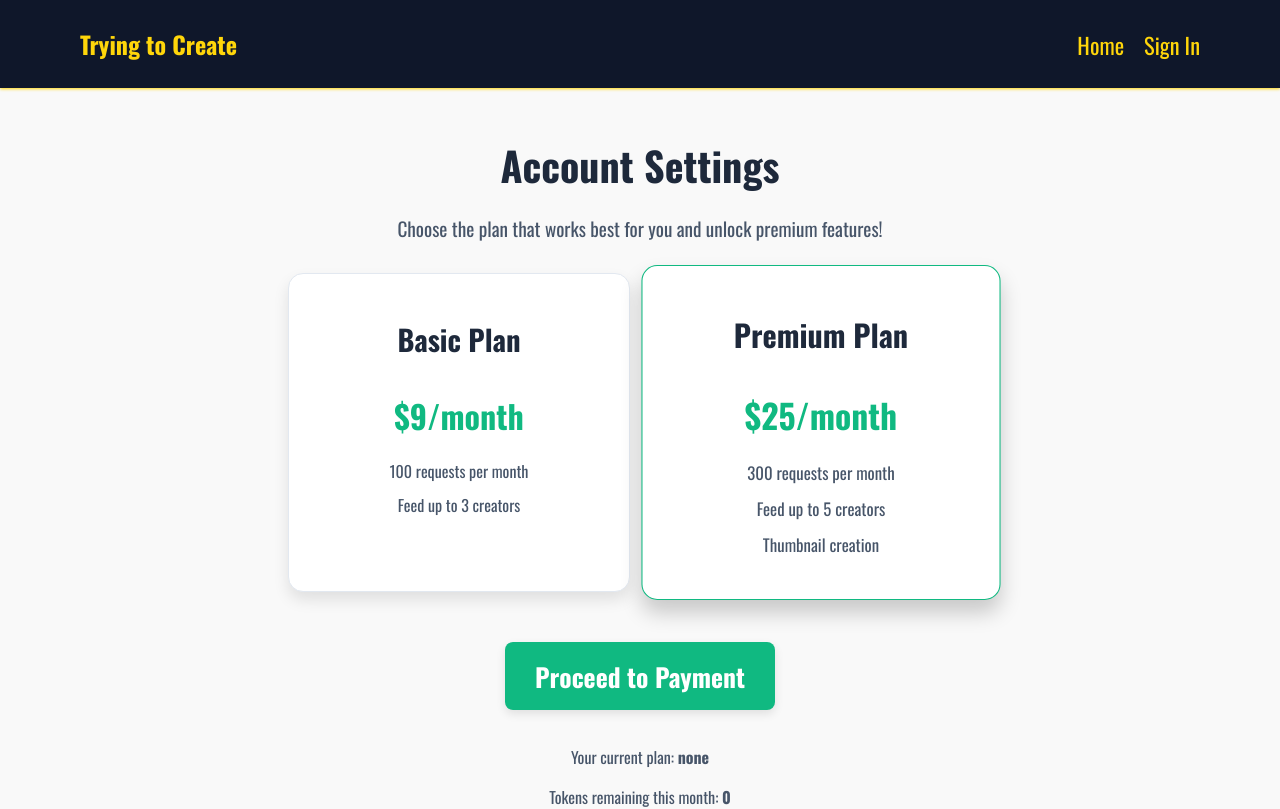
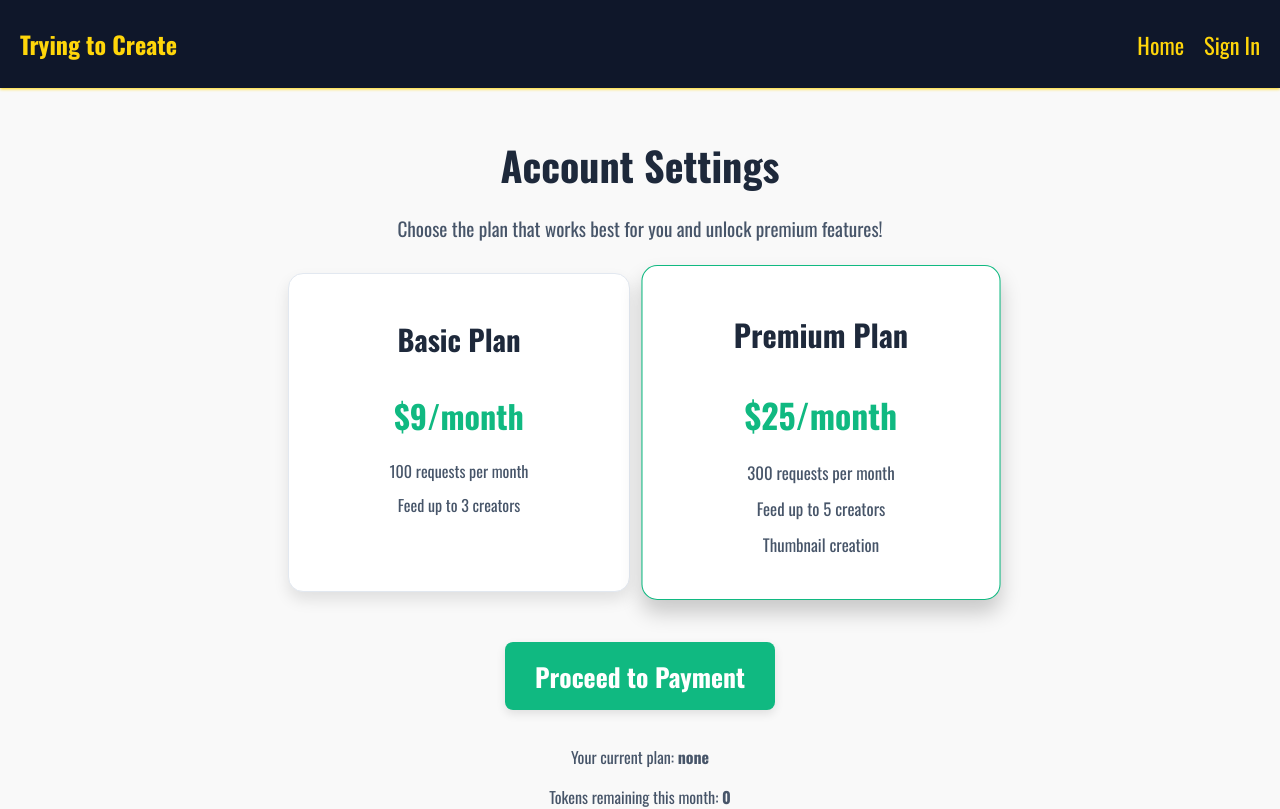
Before and after one commit to mbtammi/youtubecreator, a React (Create React App) app: page /account in a window 1280 px wide. Shown: the top 809 px of the page. Built offline with nearby package versions, Linux system fonts and the light colour scheme; no server answers; the HTML template or start-up script is replaced by a standard one.

Commit message:
ports removced#

```diff
--- a/src/components/Header.js
+++ b/src/components/Header.js
@@ -1,74 +1,77 @@
-import React, { useState, useEffect } from 'react';
-import { Link, useNavigate } from 'react-router-dom';
-import { auth } from '../services/Firebase';
-import { FaUserCircle } from 'react-icons/fa';
-import { MdOpacity } from 'react-icons/md';
+import React, { useState, useEffect } from 'react'
+import { Link, useNavigate } from 'react-router-dom'
+import { auth } from '../services/Firebase'
+import { FaUserCircle } from 'react-icons/fa'
+import { HiMenu, HiX } from 'react-icons/hi'
 
 const Header = () => {
-    const [user, setUser] = useState(null);
-    const [dropdownVisible, setDropdownVisible] = useState(false); // State for dropdown visibility
-    const navigate = useNavigate(); // For programmatic navigation
+    const [user, setUser] = useState(null)
+    const [dropdownVisible, setDropdownVisible] = useState(false)
+    const [menuOpen, setMenuOpen] = useState(false)
+    const navigate = useNavigate()
 
     useEffect(() => {
         // Listen for authentication state changes
         const unsubscribe = auth.onAuthStateChanged((currentUser) => {
-            setUser(currentUser);
-        });
-        return () => unsubscribe();
-    }, []);
+            setUser(currentUser)
+        })
+        return () => unsubscribe()
+    }, [])
 
     const handleSignOut = async () => {
         try {
-            await auth.signOut();
-            setUser(null); // Clear user state after signing out
-            setDropdownVisible(false); // Close dropdown
+            await auth.signOut()
+            setUser(null)
+            setDropdownVisible(false)
+            setMenuOpen(false)
         } catch (error) {
-            console.error('Error signing out:', error);
+            console.error('Error signing out:', error)
         }
-    };
+    }
 
     const toggleDropdown = () => {
-        setDropdownVisible((prev) => !prev); // Toggle dropdown visibility
-    };
+        setDropdownVisible((prev) => !prev)
+    }
+
+    const toggleMenu = () => {
+        setMenuOpen((prev) => !prev)
+    }
 
     const handleAccountNavigation = () => {
-        setDropdownVisible(false); // Close dropdown
-        navigate('/account'); // Navigate to the account page
-    };
+        setDropdownVisible(false)
+        setMenuOpen(false)
+        navigate('/account')
+    }
 
     return (
         <header style={styles.header}>
-            <h1 style={styles.logo}>
-                <Link to='/' style={{ textDecoration: 'none', color: 'inherit' }}>
-                    Trying to Create
-                </Link>
-            </h1>
-            <nav style={styles.nav}>
-                <Link to='/home' style={styles.navLink}>
+            <div style={styles.logoContainer}>
+                <h1 style={styles.logo}>
+                    <Link to='/' style={{ textDecoration: 'none', color: 'inherit' }}>
+                        Trying to Create
+                    </Link>
+                </h1>
+                <button style={styles.menuButton} onClick={toggleMenu}>
+                    {menuOpen ? <HiX style={styles.menuIcon} /> : <HiMenu style={styles.menuIcon} />}
+                </button>
+            </div>
+            <nav style={{ ...styles.nav, ...(menuOpen ? styles.navOpen : {}) }}>
+                <Link to='/home' style={styles.navLink} onClick={() => setMenuOpen(false)}>
                     Home
                 </Link>
                 {user ? (
                     <div style={styles.userContainer}>
                         <FaUserCircle style={styles.userIcon} />
                         <div style={styles.userDropdown}>
-                            <span
-                                style={styles.userName}
-                                onClick={toggleDropdown} // Toggle dropdown on click
-                            >
+                            <span style={styles.userName} onClick={toggleDropdown}>
                                 {user.displayName || user.email.split('@')[0] || 'User'}
                             </span>
                             {dropdownVisible && (
                                 <div style={styles.dropdownMenu}>
-                                    <button
-                                        style={styles.dropdownItem}
-                                        onClick={handleAccountNavigation}
-                                    >
+                                    <button style={styles.dropdownItem} onClick={handleAccountNavigation}>
                                         Account
                                     </button>
-                                    <button
-                                        style={styles.dropdownItem}
-                                        onClick={handleSignOut}
-                                    >
+                                    <button style={styles.dropdownItem} onClick={handleSignOut}>
                                         Sign Out
                                     </button>
                                 </div>
@@ -76,52 +79,81 @@ const Header = () => {
                         </div>
                     </div>
                 ) : (
-                    <Link to='/signin' style={styles.navLink}>
+                    <Link to='/signin' style={styles.navLink} onClick={() => setMenuOpen(false)}>
                         Sign In
                     </Link>
                 )}
             </nav>
         </header>
-    );
-};
+    )
+}
 
 const styles = {
     header: {
         backgroundColor: '#0f172a',
-        padding: '10px 80px', // Added padding to the left and right
+        padding: '10px 20px',
         display: 'flex',
         justifyContent: 'space-between',
         alignItems: 'center',
-        position: 'sticky', // Makes the header sticky
-        top: 0, // Sticks the header to the top of the viewport
-        zIndex: 1000, // Ensures the header stays above other elements
-        boxShadow: '0 1px 3px #FFD60A', // Subtle shadow for depth
+        position: 'sticky',
+        top: 0,
+        zIndex: 1000,
+        boxShadow: '0 1px 3px #FFD60A',
+    },
+    logoContainer: {
+        display: 'flex',
+        alignItems: 'center',
+        justifyContent: 'space-between',
+        width: '100%',
     },
     logo: {
         fontSize: '1.5rem',
         fontWeight: 'bold',
-        color: '#FFD60A', // Ensures the logo text is still visible
+        color: '#FFD60A',
         textDecoration: 'none',
+    },
+    menuButton: {
+        display: 'none',
+        background: 'none',
+        border: 'none',
+        cursor: 'pointer',
+        color: '#FFD60A',
+        fontSize: '1.8rem',
+    },
+    menuIcon: {
+        fontSize: '1.8rem',
     },
     nav: {
         display: 'flex',
-        gap: '20px', // Increased gap for better spacing
+        gap: '20px',
+    },
+    navOpen: {
+        display: 'flex',
+        flexDirection: 'column',
+        position: 'absolute',
+        top: '100%',
+        left: 0,
+        width: '100%',
+        backgroundColor: '#0f172a',
+        padding: '10px 0',
+        boxShadow: '0 4px 6px rgba(0, 0, 0, 0.1)',
     },
     navLink: {
         color: '#FFD60A',
         textDecoration: 'none',
         fontSize: '1.4rem',
-        transition: 'color 0.3s ease', // Smooth hover effect
+        transition: 'color 0.3s ease',
+        whiteSpace: 'nowrap',
     },
     userContainer: {
         display: 'flex',
         alignItems: 'center',
         gap: '10px',
-        position: 'relative', // Needed for dropdown positioning
+        position: 'relative',
     },
     userIcon: {
         fontSize: '1.5rem',
-        color: '#FFD60A', // Matches the theme
+        color: '#FFD60A',
     },
     userDropdown: {
         position: 'relative',
@@ -152,12 +184,22 @@ const styles = {
         fontSize: '1rem',
         textAlign: 'left',
         width: '100%',
-        transition: 'background-color 0.3s ease, color 0.3s ease', // Smooth hover effect
+        transition: 'background-color 0.3s ease, color 0.3s ease',
     },
     dropdownItemHover: {
         backgroundColor: '#FFD60A',
         color: '#1c1c1c',
     },
+    // Media query for mobile view
+    '@media (max-width: 768px)': {
+        menuButton: {
+            display: 'block',
+        },
+        nav: {
+            display: 'none',
+            width: '50%',
+        },
+    },
 }
 
-export default Header;
+export default Header
--- a/src/pages/Account.js
+++ b/src/pages/Account.js
@@ -31,7 +31,7 @@ const Account = () => {
     useEffect(() => {
         const fetchUserPlan = async () => {
             try {
-                const response = await fetch('https://youtubecreator.onrender.com:10069/check-customer-plan', {
+                const response = await fetch('https://youtubecreator.onrender.com/check-customer-plan', {
                     method: 'POST',
                     headers: { 'Content-Type': 'application/json' },
                     body: JSON.stringify({ email: auth.currentUser.email }),
@@ -53,6 +53,7 @@ const Account = () => {
         if (auth.currentUser) {
             fetchUserPlan();
         } else {
+            console.error('User is not authenticated.');
         }
     }, []);
 
--- a/src/pages/HomePage.js
+++ b/src/pages/HomePage.js
@@ -31,7 +31,7 @@ const HomePage = () => {
     useEffect(() => {
         const fetchUserPlan = async () => {
             try {
-                const response = await fetch('https://youtubecreator.onrender.com:10069/check-customer-plan', {
+                const response = await fetch('https://youtubecreator.onrender.com/check-customer-plan', {
                     method: 'POST',
                     headers: { 'Content-Type': 'application/json' },
                     body: JSON.stringify({ email: auth.currentUser.email }),
@@ -86,7 +86,7 @@ const HomePage = () => {
 
       try {
           // Call the backend to generate the thumbnail
-          const response = await fetch('https://youtubecreator.onrender.com:10069/generate-thumbnail', {
+          const response = await fetch('https://youtubecreator.onrender.com/generate-thumbnail', {
               method: 'POST',
               headers: { 'Content-Type': 'application/json' },
               body: JSON.stringify({ idea }),
@@ -405,101 +405,24 @@ const styles = {
         maxWidth: '800px',
         margin: '0 auto',
         textAlign: 'center',
+        padding: '10px',
     },
     title: {
         color: '#FFD60A',
         fontSize: '2.5rem',
         marginBottom: '10px',
-    textShadow: '2px 2px 4px rgba(0, 0, 0, 0.5)', // Added shadow for better readability
+        textShadow: '2px 2px 4px rgba(0, 0, 0, 0.5)',
     },
     subtitle: {
         fontSize: '1.2rem',
         marginBottom: '20px',
-    textShadow: '2px 2px 4px rgba(0, 0, 0, 0.5)', // Added shadow for better readability
+        textShadow: '2px 2px 4px rgba(0, 0, 0, 0.5)',
     },
     inputContainer: {
         display: 'flex',
-    justifyContent: 'center',
-    gap: '5%',
+        flexDirection: 'column',
+        gap: '10px',
         marginBottom: '20px',
-  },
-  checkboxContainer: {
-    marginBottom: '20px',
-  },
-  checkboxLabel: {
-    fontSize: '1rem',
-    textShadow: '2px 2px 4px rgba(0, 0, 0, 0.5)', // Added shadow for better readability
-  },
-  checkbox: {
-    marginRight: '10px',
-  },
-  buttonContainer: {
-    marginBottom: '20px',
-    textAlign: 'center',
-  },
-  button: {
-    backgroundColor: '#FFD60A',
-    color: '#1c1c1c',
-    border: 'none',
-    padding: '15px 30px', // Increased padding for a larger button
-    fontSize: '1.2rem', // Increased font size for better readability
-    borderRadius: '8px', // Slightly more rounded corners
-    cursor: 'pointer',
-    transition: 'transform 0.3s ease, background-color 0.3s ease', // Smooth hover effect
-    boxShadow: '0 4px 6px rgba(0, 0, 0, 0.1)', // Subtle shadow for depth
-  },
-  videoListContainer: {
-    marginTop: '30px',
-  },
-  sectionTitle: {
-    color: '#FFD60A',
-    fontSize: '1.5rem',
-    marginBottom: '10px',
-  },
-  videoGrid: {
-    display: 'grid',
-    gridTemplateColumns: 'repeat(auto-fit, minmax(250px, 1fr))',
-    gap: '20px',
-  },
-  videoCard: {
-    backgroundColor: '#1e252b',
-    padding: '10px',
-    borderRadius: '5px',
-    textAlign: 'center',
-    opacity: 0.9,
-  },
-    thumbnail: {
-        width: '100%',
-        aspectRatio: '16 / 9',
-        objectFit: 'cover',
-        borderRadius: '8px',
-        marginBottom: '10px',
-    },
-  videoTitle: {
-    fontSize: '1.2rem',
-    marginBottom: '5px',
-  },
-  videoDetails: {
-    fontSize: '0.9rem',
-    marginBottom: '5px',
-  },
-  link: {
-    color: '#FFD60A',
-    textDecoration: 'none',
-    fontWeight: 'bold',
-  },
-  ideasContainer: {
-    marginTop: '30px',
-  },
-  ideasList: {
-    listStyleType: 'none',
-    padding: '0',
-  },
-  ideaItem: {
-    backgroundColor: '#2c2c2c',
-    padding: '10px',
-    borderRadius: '5px',
-    marginBottom: '10px',
     },
     inputWrapper: {
         position: 'relative',
@@ -529,16 +452,90 @@ const styles = {
         padding: '5px',
         cursor: 'pointer',
     },
-    generateThumbnailButton: {
+    checkboxContainer: {
+        marginBottom: '20px',
+        textAlign: 'center',
+    },
+    checkboxLabel: {
+        fontSize: '1rem',
+    },
+    checkbox: {
+        marginRight: '10px',
+    },
+    buttonContainer: {
+        textAlign: 'center',
+        marginBottom: '20px',
+    },
+    button: {
         backgroundColor: '#FFD60A',
         color: '#1c1c1c',
         border: 'none',
-        padding: '10px 15px',
-        fontSize: '0.9rem',
+        padding: '15px 30px',
+        fontSize: '1.2rem',
+        borderRadius: '8px',
+        cursor: 'pointer',
+        transition: 'transform 0.3s ease, background-color 0.3s ease',
+        boxShadow: '0 4px 6px rgba(0, 0, 0, 0.1)',
+    },
+    videoListContainer: {
+        marginTop: '30px',
+    },
+    sectionTitle: {
+        color: '#FFD60A',
+        fontSize: '1.5rem',
+        marginBottom: '10px',
+        textAlign: 'center',
+    },
+    videoGrid: {
+        display: 'grid',
+        gridTemplateColumns: 'repeat(auto-fit, minmax(250px, 1fr))',
+        gap: '20px',
+    },
+    videoCard: {
+        backgroundColor: '#1e252b',
+        padding: '10px',
         borderRadius: '5px',
-        cursor: 'pointer',
-        marginTop: '10px',
-        transition: 'transform 0.3s ease, background-color 0.3s ease',
+        textAlign: 'center',
+        opacity: 0.9,
+    },
+    thumbnail: {
+        width: '100%',
+        aspectRatio: '16 / 9',
+        objectFit: 'cover',
+        borderRadius: '8px',
+        marginBottom: '10px',
+    },
+    videoTitle: {
+        fontSize: '1.2rem',
+        marginBottom: '5px',
+    },
+    link: {
+        color: '#FFD60A',
+        textDecoration: 'none',
+        fontWeight: 'bold',
+    },
+    ideasContainer: {
+        marginTop: '30px',
+    },
+    ideasList: {
+        listStyleType: 'none',
+        padding: '0',
+    },
+    ideaItem: {
+        backgroundColor: '#2c2c2c',
+        padding: '10px',
+        borderRadius: '5px',
+        marginBottom: '10px',
+    },
+    ideaRow: {
+        display: 'flex',
+        alignItems: 'center',
+        justifyContent: 'space-between',
+    },
+    ideaText: {
+        margin: 0,
+        fontSize: '1rem',
+        color: '#f5f5f5',
     },
     thumbnailContainer: {
         marginTop: '20px',
@@ -548,34 +545,17 @@ const styles = {
         justifyContent: 'center',
     },
     thumbnailImage: {
-      width: '640px', // Scaled down width
-      height: '360px', // Scaled down height (16:9 aspect ratio)
+        width: '100%',
+        maxWidth: '640px',
+        height: 'auto',
         borderRadius: '10px',
         boxShadow: '0 4px 6px rgba(0, 0, 0, 0.2)',
         objectFit: 'cover',
     },
-    ideaRow: {
-        display: 'flex',
-        alignItems: 'center',
-        justifyContent: 'space-between', // Space between the title and the icon
-    },
-    ideaText: {
-        margin: 0, // Remove default margin for better alignment
-        fontSize: '1rem',
-        color: '#f5f5f5',
-    },
-    thumbnailIcon: {
-        cursor: 'pointer',
-        fontSize: '1.5rem',
-        marginLeft: '10px', // Add spacing between the title and the icon
-        transition: 'transform 0.3s ease',
-    },
-    thumbnailIconHover: {
-        transform: 'scale(1.2)', // Slight zoom effect on hover
-    },
     thumbnailPlaceholder: {
-        width: '640px', // Scaled down width
-        height: '360px', // Scaled down height (16:9 aspect ratio)
+        width: '100%',
+        maxWidth: '640px',
+        height: '360px',
         backgroundColor: '#2c2c2c',
         display: 'flex',
         alignItems: 'center',
@@ -602,11 +582,34 @@ const styles = {
     statItem: {
         display: 'flex',
         alignItems: 'center',
-        gap: '5px', // Space between the icon and the number
+        gap: '5px',
     },
     icon: {
         fontSize: '1rem',
     },
-};
+    // Media queries for mobile optimization
+    '@media (max-width: 768px)': {
+        inputContainer: {
+            flexDirection: 'column',
+            gap: '15px',
+        },
+        button: {
+            width: '100%',
+            padding: '12px 20px',
+            fontSize: '1rem',
+        },
+        videoGrid: {
+            gridTemplateColumns: '1fr',
+        },
+        thumbnailImage: {
+            width: '100%',
+            height: 'auto',
+        },
+        thumbnailPlaceholder: {
+            width: '100%',
+            height: 'auto',
+        },
+    },
+}
 
 export default HomePage;
--- a/src/services/openaiAPI.js
+++ b/src/services/openaiAPI.js
@@ -1,6 +1,6 @@
 export async function generateVideoIdeas(popularTitles) {
     try {
-      const response = await fetch('https://youtubecreator.onrender.com:10069/generate-ideas', {
+      const response = await fetch('https://youtubecreator.onrender.com/generate-ideas', {
         method: 'POST',
         headers: {
           'Content-Type': 'application/json',
```
Lines whose indentation alone changed are shown as unchanged.
